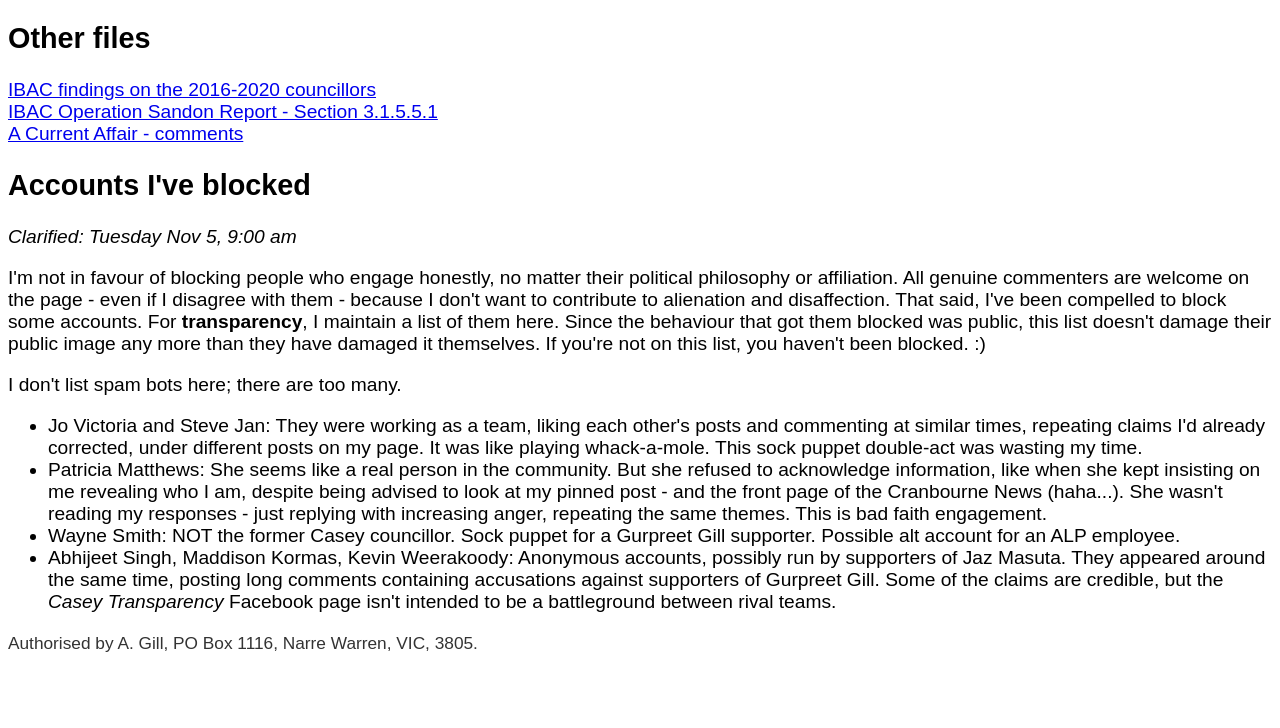
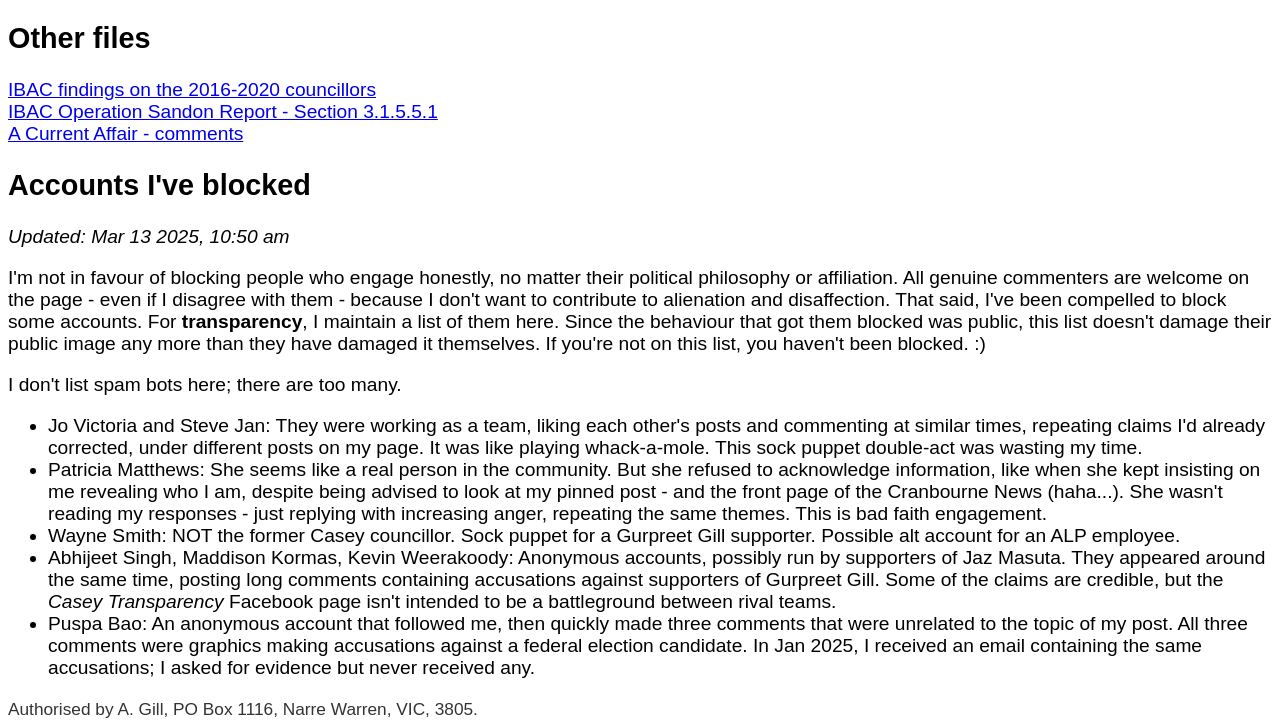
Before and after one commit to amanjit-gill-data/casey-transparency, a plain HTML site: page index.html in a window 1280 px wide. Shown: the part 1164-1892 px from the top of the page. Before the commit the page ends 1826 px from the top, so only its background shows below. Drawn offline with Linux system fonts and the light colour scheme.

Commit message:
update block list

```diff
--- a/index.html
+++ b/index.html
@@ -83,7 +83,7 @@
 
     <h2>Accounts I've blocked</h2>
 
-    <i>Clarified: Tuesday Nov 5, 9:00 am</i>
+    <i>Updated: Mar 13 2025, 10:50 am</i>
 
     <p>
       I'm not in favour of blocking people who engage honestly, no matter
@@ -130,6 +130,13 @@
         Transparency</i> Facebook page isn't intended to be a battleground
         between rival teams.
       </li>
+      <li>
+        Puspa Bao: An anonymous account that followed me, then quickly made
+        three comments that were unrelated to the topic of my post. All three
+        comments were graphics making accusations against a federal election
+        candidate. In Jan 2025, I received an email containing the same
+        accusations; I asked for evidence but never received any.
+      </li>
     </ul>
 
     <footer>
```
